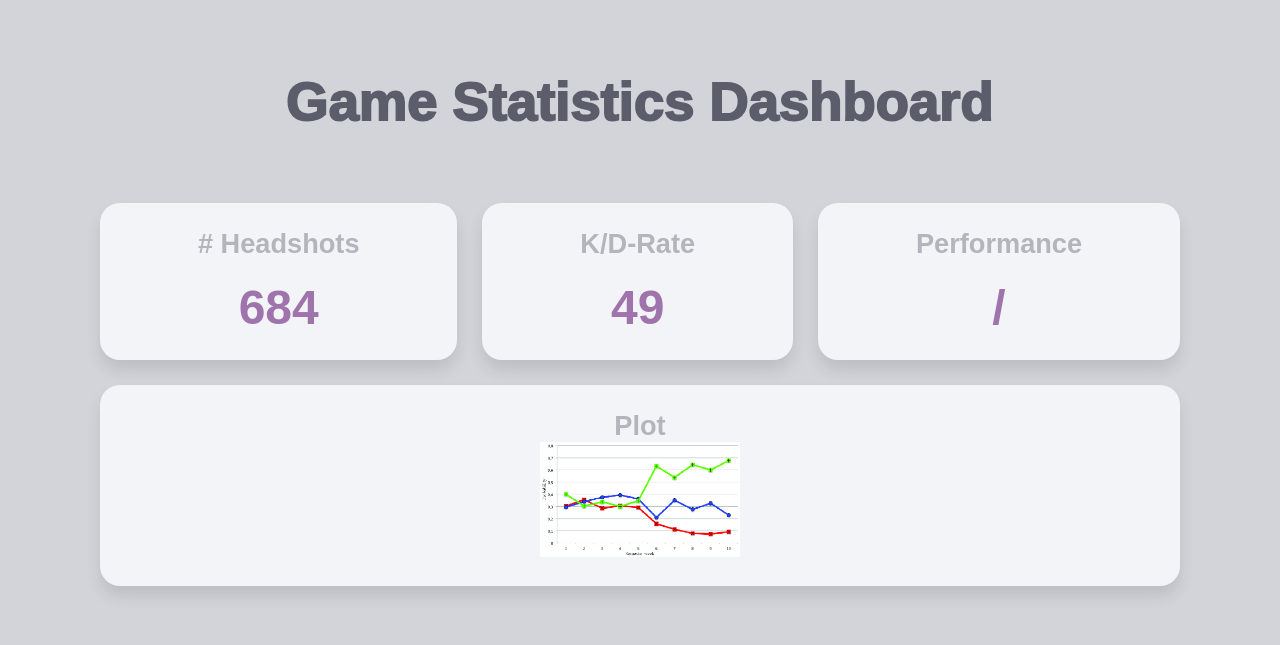
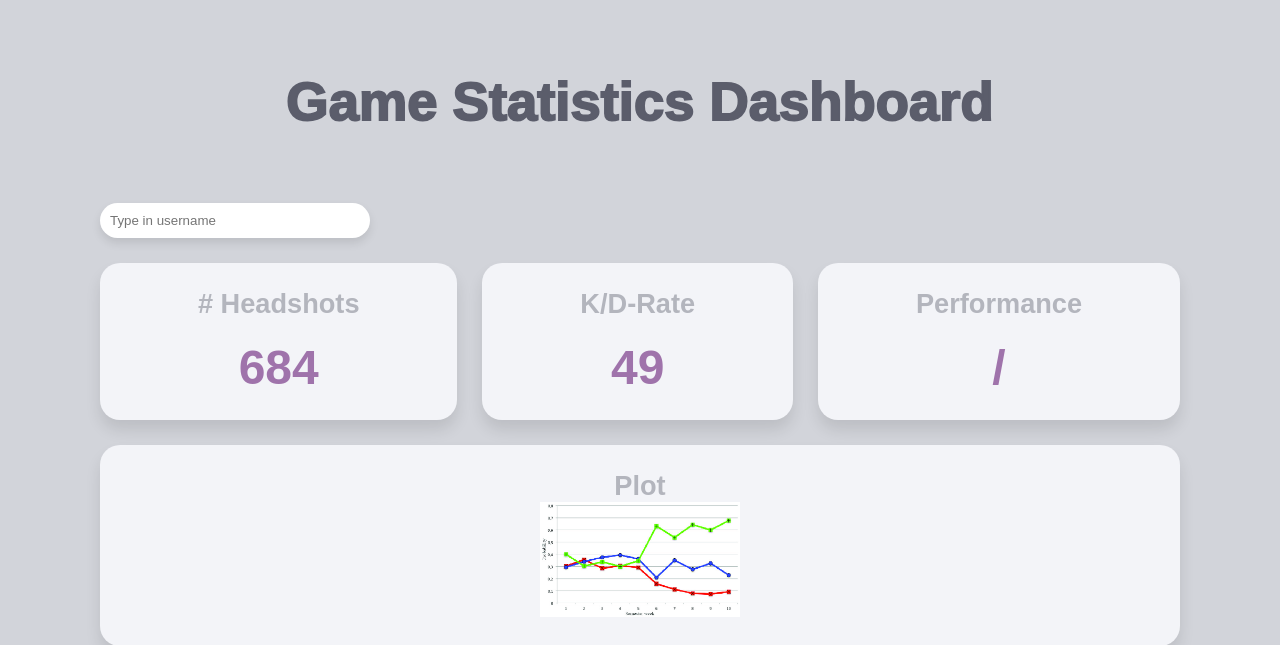
Before and after one commit to rubyy-y/Embodied-Conversational-Agent, a Flask app: page / in a window 1280 px wide. Shown: the top 645 px of the page. Run offline with Flask 2, Linux system fonts and the light colour scheme; parts of the project's set-up code (start-up, migrations or seed data) failed here and were passed over.

Commit message:
added user name input and event listeners

```diff
--- a/app.py
+++ b/app.py
@@ -11,8 +11,8 @@ def index():
 @app.post("/predict")
 def predict():
     text = request.get_json(force=True).get("message")
-    response, tag = get_response(text)
-    message = {"answer": response}
+    response = get_response(text)
+    message = {"answer": response[0]}
     return jsonify(message)
 
 if __name__ == "__main__":
--- a/chat.py
+++ b/chat.py
@@ -53,7 +53,7 @@ def get_response(sentence):
                 return random.choice(intent['responses']), tag
 
     else:
-        return "I'm sorry, I do not understand that yet. Could you reformulate your request?"
+        return ("I'm sorry, I do not understand that yet. Could you reformulate your request?", None)
 
 
 if __name__ == "__main__":
--- a/static/app.js
+++ b/static/app.js
@@ -112,5 +112,15 @@ class Chatbox {
 
 }
 
+userName = document.querySelector('.username')
+const user = userName.querySelector('input');
+        user.addEventListener("keyup", ({key}) => {
+            if (key === "Enter") {
+                username = document.getElementById('username').value
+                console.log(username)
+                document.getElementById('username').value = ''
+            }
+        })
+
 const chatbox = new Chatbox();
 chatbox.display();
--- a/static/style.css
+++ b/static/style.css
@@ -211,9 +211,23 @@ body {
     font-size: 170%;
 }
 
-.dashboard{
+.dashboard {
     padding-left: 100px;
     padding-right: 100px;
+}
+
+.username input {
+    width: 25%;
+    border: none;
+    padding: 10px 10px;
+    margin-bottom: 25px;
+    border-radius: 30px;
+    text-align: left;
+    box-shadow: 0px 5px 10px rgba(0, 0, 0, 0.1);
+}
+
+.username input:hover {
+    box-shadow: none;
 }
 
 /* widgets */
--- a/templates/base.html
+++ b/templates/base.html
@@ -14,6 +14,14 @@
         <h1>Game Statistics Dashboard</h1>
     </div>
     <div class="dashboard">
+        <div class="username">
+            <div>
+                <input type="text" placeholder="Type in username" id="username">
+            </div>
+            <div>
+                <p id="username_display"></p>
+            </div>
+        </div>
         <div class="widget">
             <div class="headshots">
                 <h3 class="widget_header"># Headshots</h3>
```
